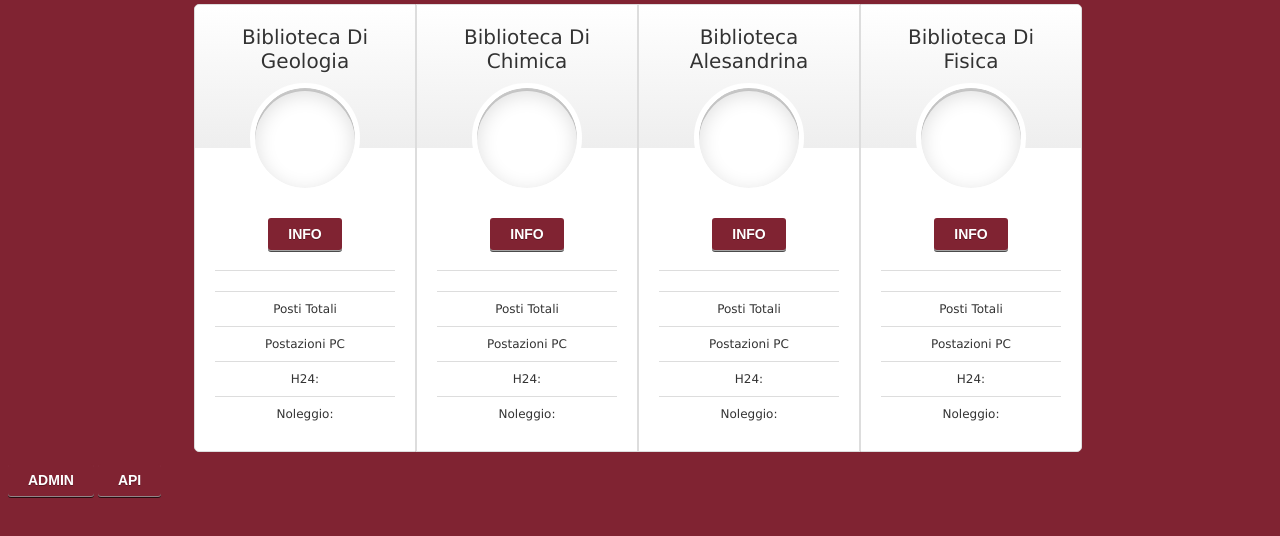
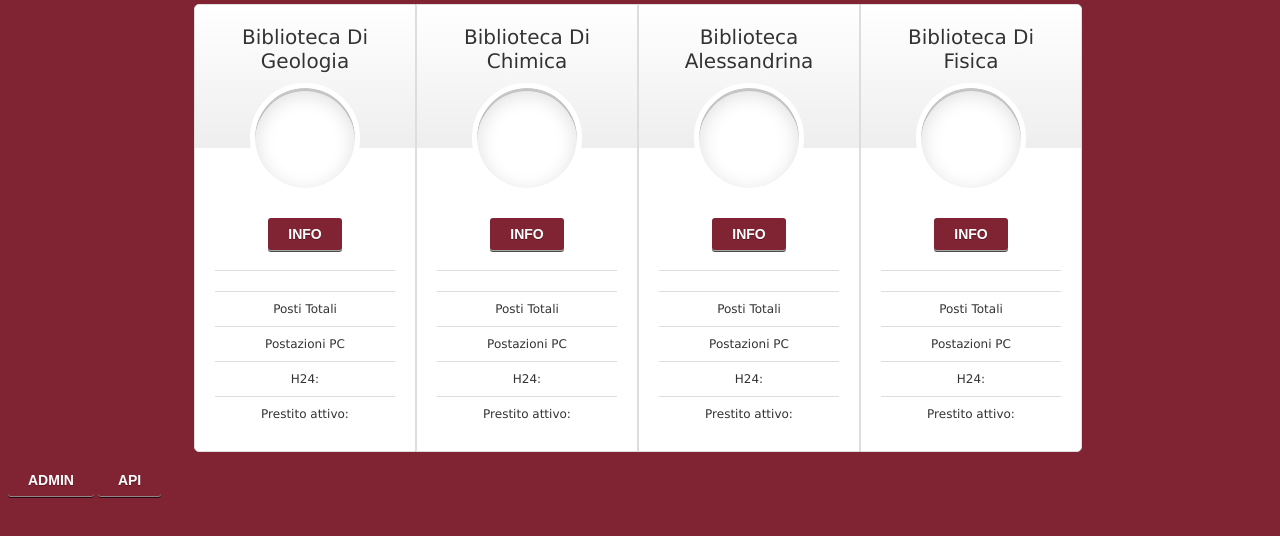
Before and after one commit to nicholas0g/biblio-enigma, a plain HTML site: page home.html in a window 1280 px wide. Shown: the part 136-672 px from the top of the page. Drawn offline with Linux system fonts and the light colour scheme; no server answers.

Commit message:
various fixes
License clean and Noleggio correction.
Now Noleggio is showed ad Prestito attivo.

Note that this is only a visual change, the script is the same of prevs.

```diff
--- a/home.html
+++ b/home.html
@@ -1,26 +1,3 @@
-<!--
-   index.html
-
-   Copyright 2016 Nicholas <nicholas@portnik>
-
-   This program is free software; you can redistribute it and/or modify
-   it under the terms of the GNU General Public License as published by
-   the Free Software Foundation; either version 2 of the License, or
-   (at your option) any later version.
-
-   This program is distributed in the hope that it will be useful,
-   but WITHOUT ANY WARRANTY; without even the implied warranty of
-   MERCHANTABILITY or FITNESS FOR A PARTICULAR PURPOSE.  See the
-   GNU General Public License for more details.
-
-   You should have received a copy of the GNU General Public License
-   along with this program; if not, write to the Free Software
-   Foundation, Inc., 51 Franklin Street, Fifth Floor, Boston,
-   MA 02110-1301, USA.
-
-
--->
-
 <!DOCTYPE html PUBLIC "-//W3C//DTD XHTML 1.0 Strict//EN"
 	"http://www.w3.org/TR/xhtml1/DTD/xhtml1-strict.dtd">
 <html xmlns="http://www.w3.org/1999/xhtml" xml:lang="en" lang="en">
@@ -92,7 +69,7 @@
             <li><b><posti1></b> Posti Totali</li>
             <li><b><pc1></b> Postazioni PC</li>
             <li>H24:<b><h241></b></li>
-			<li>Noleggio:<b><nol1></b>
+			<li>Prestito attivo:<b><nol1></b>
             </li>
         </ul>
     </div>
@@ -104,19 +81,19 @@
             <li><b><posti2></b> Posti Totali</li>
             <li><b><pc2></b> Postazioni PC</li>
             <li>H24:<b><h242></b></li>
-			<li>Noleggio:<b><nol2></b>
+			<li>Prestito attivo:<b><nol2></b>
             </li>
         </ul>
     </div>
     <div class="singola">
-        <h3>Biblioteca Alesandrina<span><o3></span></h3>
+        <h3>Biblioteca Alessandrina<span><o3></span></h3>
         <a class="info" href="info/alessandrina.html">Info</a>
         <ul>
             <li><b><v3></b></li>
             <li><b><posti3></b> Posti Totali</li>
             <li><b><pc3></b> Postazioni PC</li>
             <li>H24:<b><h243></b></li>
-			<li>Noleggio:<b><nol3></b>
+			<li>Prestito attivo:<b><nol3></b>
             </li>
         </ul>
     </div>
@@ -128,7 +105,7 @@
             <li><b><posti4></b> Posti Totali</li>
             <li><b><pc4></b> Postazioni PC</li>
             <li>H24:<b><h244></b></li>
-			<li>Noleggio:<b><nol4></b>
+			<li>Prestito attivo:<b><nol4></b>
             </li>
         </ul>
     </div>
```
